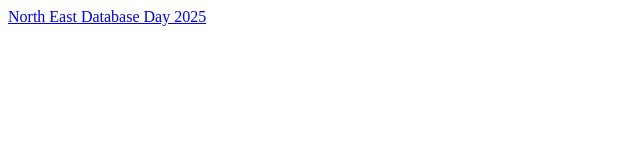
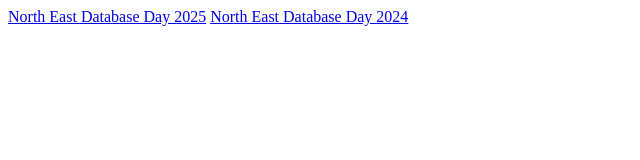
Before and after one commit to nedbday/nedbday.github.io, a plain HTML site: page index.html in a window 1280 px wide. Shown: the whole page, without its empty margins (0-640 px from the left). Drawn offline with Linux system fonts and the light colour scheme.

Commit message:
Updating 2024 conf, version

```diff
--- a/index.html
+++ b/index.html
@@ -1 +1,3 @@
 <a href="https://nedbday.github.io/2025/">North East Database Day 2025</a>
+
+<a href="https://bu-disc.github.io/nedbday/2024/">North East Database Day 2024</a>
```
